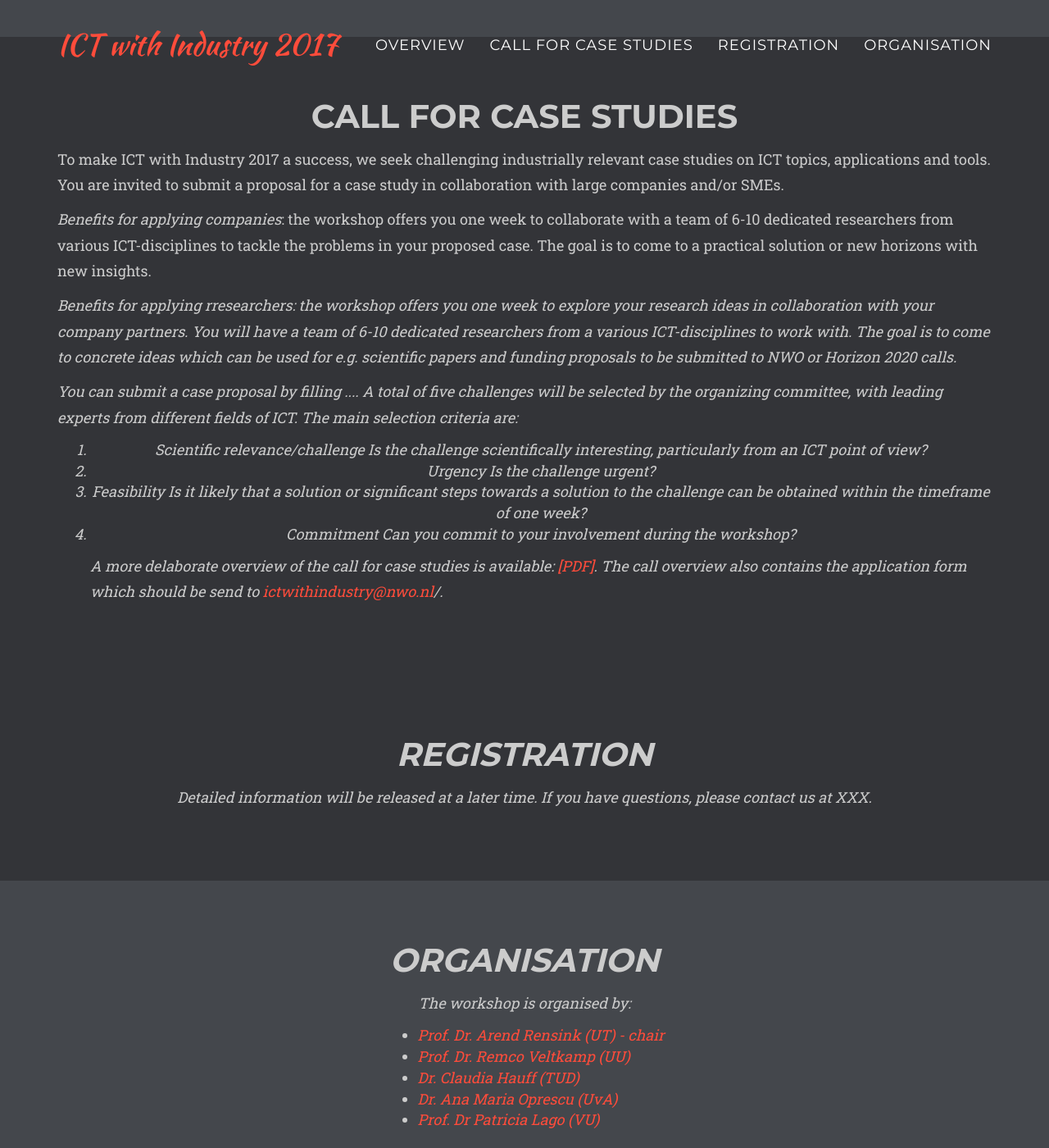
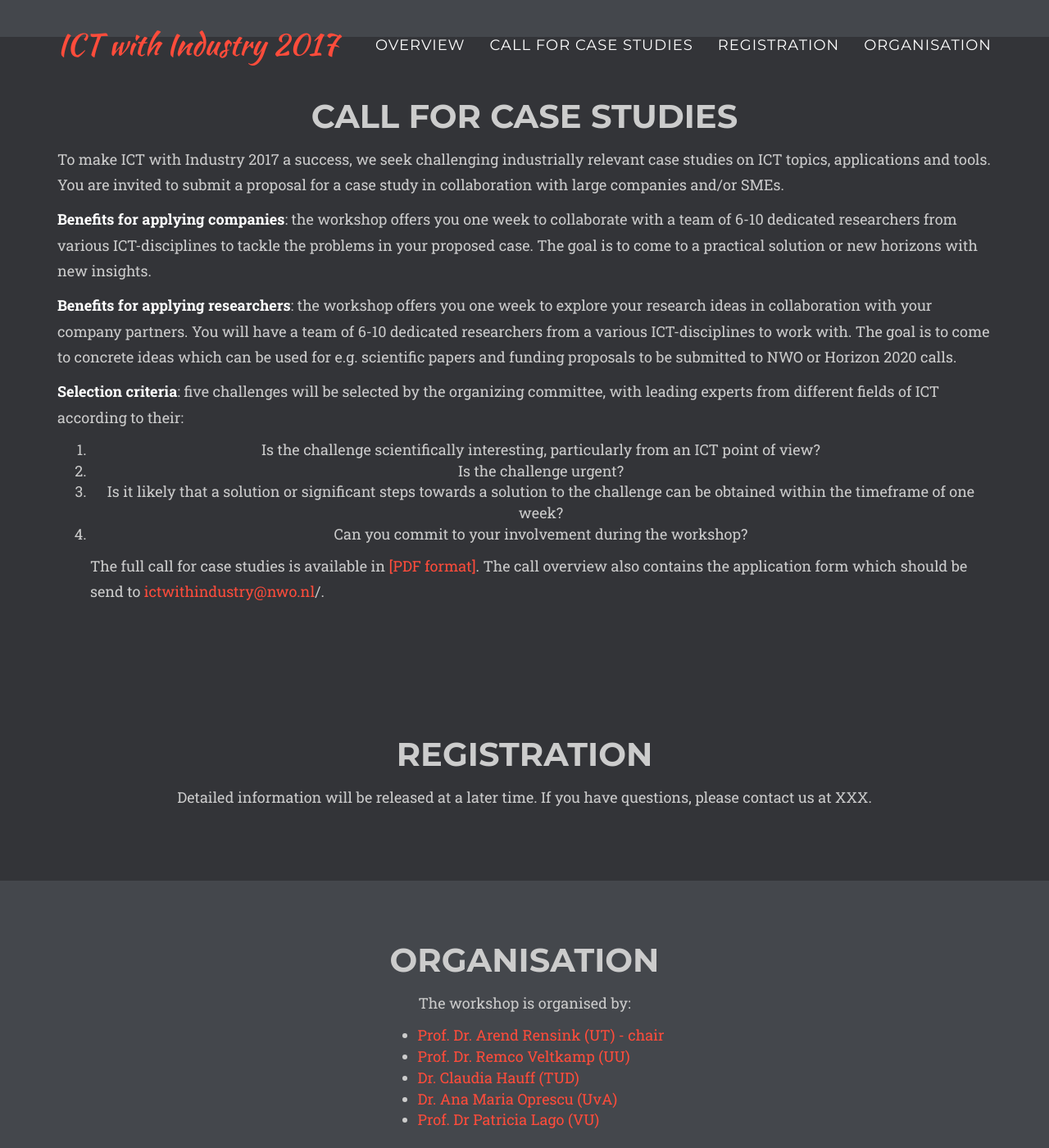
Before and after one commit to chauff/ictWI2017, a Jekyll site: the page built from index.html, in a window 1280 px wide and 1400 px high, scrolled down 1446 px. Shown: the whole window at 82% size. Built offline with Jekyll 4.4.1, drawn with Linux system fonts in a browser that asks for light colours; some web fonts are replaced.

Commit message:
text tightened

```diff
--- a/_includes/cfp.html
+++ b/_includes/cfp.html
@@ -13,33 +13,35 @@
 
                             </p>
                             <p class="text-left">
-                            <em>Benefits for applying companies</em>: the workshop offers you one week to collaborate
+                            <span class="emphasize-text">Benefits for applying companies</span>:
+                            the workshop offers you one week to collaborate
                             with a team of 6-10 dedicated researchers from various ICT-disciplines to tackle the
                             problems in your proposed case. The goal is to come to a practical solution or new horizons
                             with new insights.
                             </p>
                             <p class="text-left">
-                            <em>Benefits for applying rresearchers: the workshop offers you one week to explore
+                            <span class="emphasize-text">Benefits for applying researchers</span>:
+                                the workshop offers you one week to explore
                                 your research ideas in collaboration with your company partners. You will have a team
                                 of 6-10 dedicated researchers from a various ICT-disciplines to work with.
                                 The goal is to come to concrete ideas which can be used for e.g. scientific papers and
                                 funding proposals to be submitted to NWO or Horizon 2020 calls.
                             </p>
                             <p class="text-left">
-                            You can submit a case proposal by filling .... A total of five challenges will be selected
-                            by the organizing committee, with leading experts from different fields of ICT.
-                            The main selection criteria are:
+                            <span class="emphasize-text">Selection criteria</span>:
+                            five challenges will be selected by the organizing committee, with leading experts from
+                            different fields of ICT according to their:
                             <ol>
-                                <li><em>Scientific relevance/challenge</em> Is the challenge scientifically interesting,
+                                <li>Is the challenge scientifically interesting,
                                 particularly from an ICT point of view?</li>
-                                <li><em>Urgency</em> Is the challenge urgent?</li>
-                                <li><em>Feasibility</em> Is it likely that a solution or significant steps towards a
+                                <li>Is the challenge urgent?</li>
+                                <li>Is it likely that a solution or significant steps towards a
                                 solution to the challenge can be obtained within the timeframe of one week?</li>
-                                <li><em>Commitment</em> Can you commit to your involvement during the workshop?</li>
+                                <li>Can you commit to your involvement during the workshop?</li>
                             </p>
                             <p class="text-left">
-                                A more delaborate overview of the call for case studies is available:
-                                <a href="../ictwithindustry-2017.pdf">[PDF]</a>. The call overview also contains the application
+                                The full call for case studies is available in
+                                <a href="../ictwithindustry-2017.pdf">[PDF format]</a>. The call overview also contains the application
                                 form which should be send to <a href="mailto:ictwithindustry@nwo.nl">ictwithindustry@nwo.nl</a>/.
                             </p>
                     </div>
--- a/_includes/css/agency.css
+++ b/_includes/css/agency.css
@@ -4,6 +4,11 @@
  * For details, see http://www.apache.org/licenses/LICENSE-2.0.
  */
 
+
+.emphasize-text {
+    color: #fff;
+    font-weight: bold;
+}
 
 table, th, td {
     border: 2px solid white;
```
